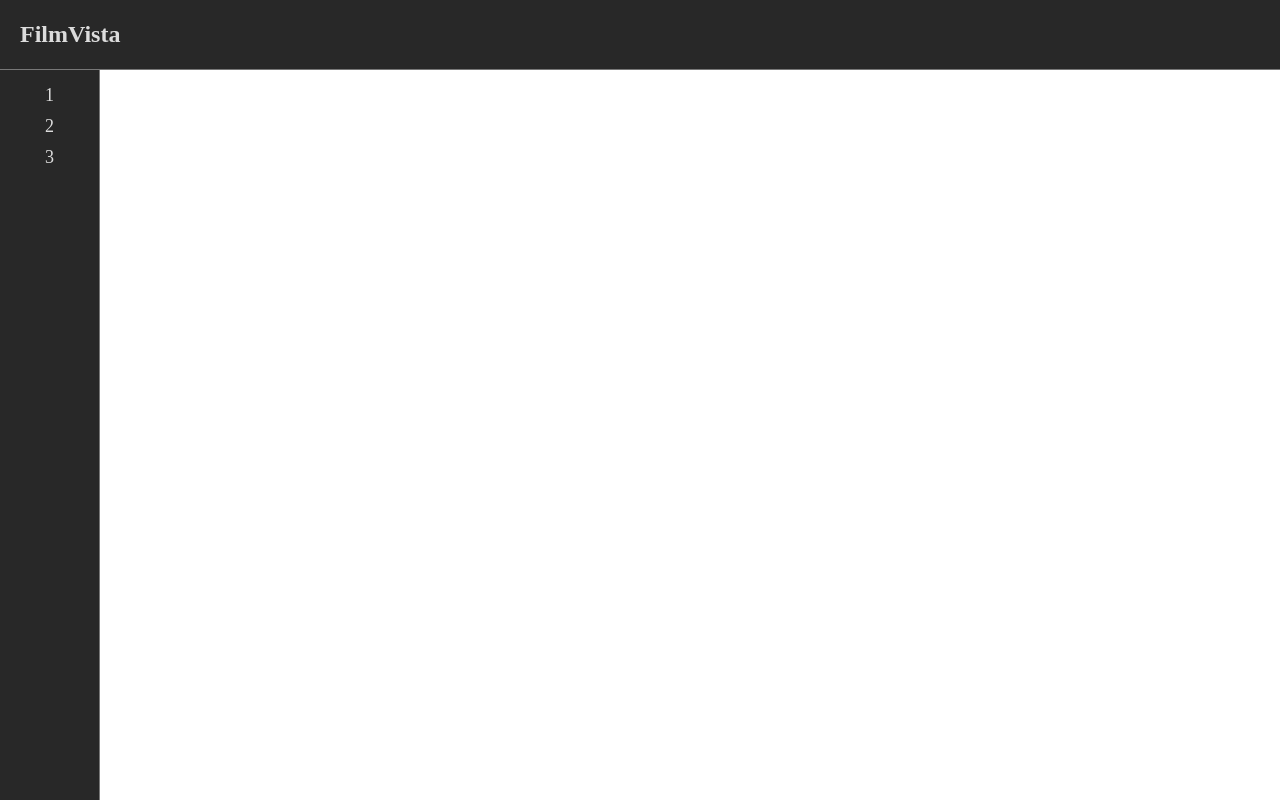
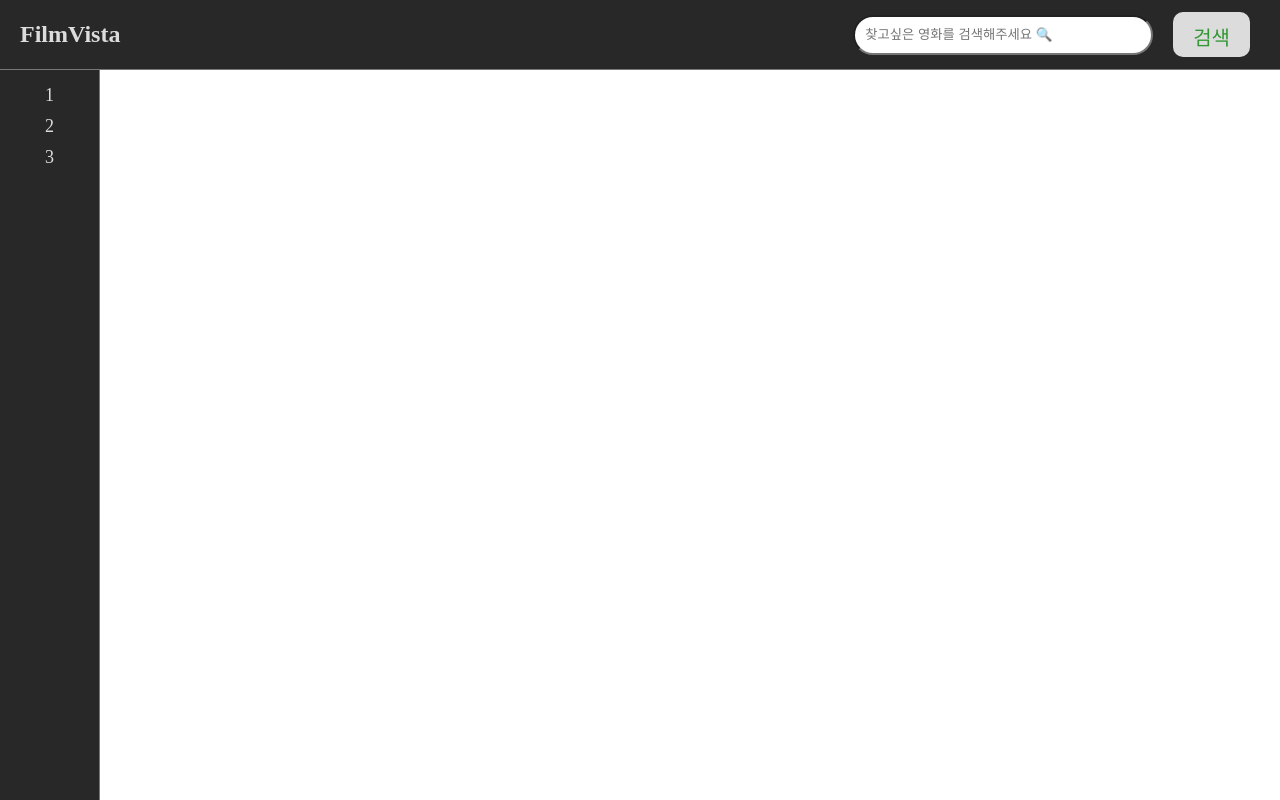
Before and after one commit to 2023-frontend1/FilmVista, a React (Vite) app: page / in a window 1280 px wide. Built offline with nearby package versions, Linux system fonts and the light colour scheme; no server answers.

Commit message:
design: search-area 작업했습니다.
search-area 작업했습니다.

```diff
--- a/src/components/header.jsx
+++ b/src/components/header.jsx
@@ -1,5 +1,6 @@
 import styled from 'styled-components';
 import { color, flexAlign } from '../styles/themes/@index';
+import SearchArea from './search_area';
 
 /**
 
@@ -14,6 +15,7 @@ const Header = ({
 	return (
 		<S.Div_Wrapper {...{ $bgColor, $color, $borderColor }}>
 			<h3>FilmVista</h3>
+			<SearchArea />
 		</S.Div_Wrapper>
 	);
 };
@@ -33,6 +35,8 @@ const Div_Wrapper = styled.div`
 	color: ${({ $color }) => $color};
 	border-bottom: 0.5px solid ${({ $borderColor }) => $borderColor};
 
+	${flexAlign.justifyBetween}
+
 	${flexAlign.alignCenter}
 `;
 
--- /dev/null
+++ b/src/components/search_area.jsx
@@ -0,0 +1,47 @@
+import styled from 'styled-components';
+import { color, flexAlign } from '../styles/themes/@index';
+import Button from './button';
+/**
+
+ * @description
+ * 상단에 영화제목을 검색하면 해당영화를 찾아주는 검색창 컴포넌트입니다.
+ */
+const SearchArea = () => {
+	return (
+		<S.Div_Container>
+			<S.For_Form>
+				<S.Inp_Input
+					placeholder="찾고싶은 영화를 검색해주세요 🔍"
+					name="title"
+				></S.Inp_Input>
+				<Button
+					$bgColor={`${color.gray[900]}`}
+					$color={`${color.green[500]}`}
+					style={{ height: '4.5rem' }}
+				>
+					검색
+				</Button>
+			</S.For_Form>
+		</S.Div_Container>
+	);
+};
+export default SearchArea;
+
+const Div_Container = styled.div`
+	margin-right: 3rem;
+`;
+const For_Form = styled.form`
+	${flexAlign.alignCenter}
+`;
+const Inp_Input = styled.input`
+	width: 30rem;
+	height: 4rem;
+	border-radius: 3rem;
+	margin-right: 2rem;
+	padding: 1rem;
+`;
+const S = {
+	Div_Container,
+	For_Form,
+	Inp_Input,
+};
```
